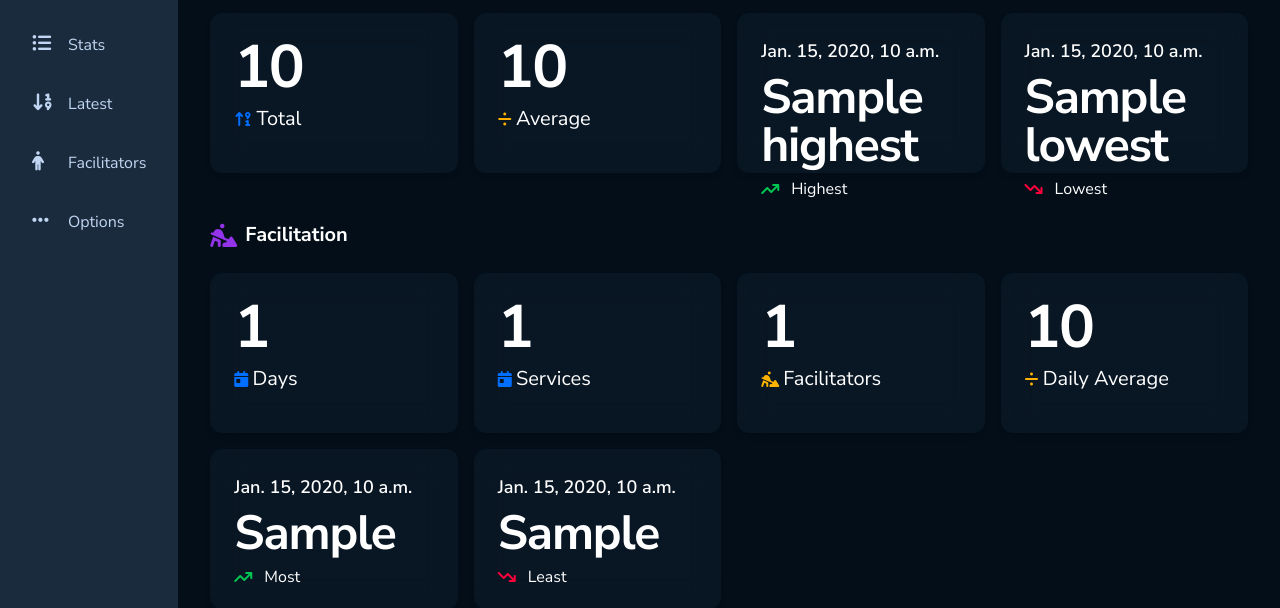
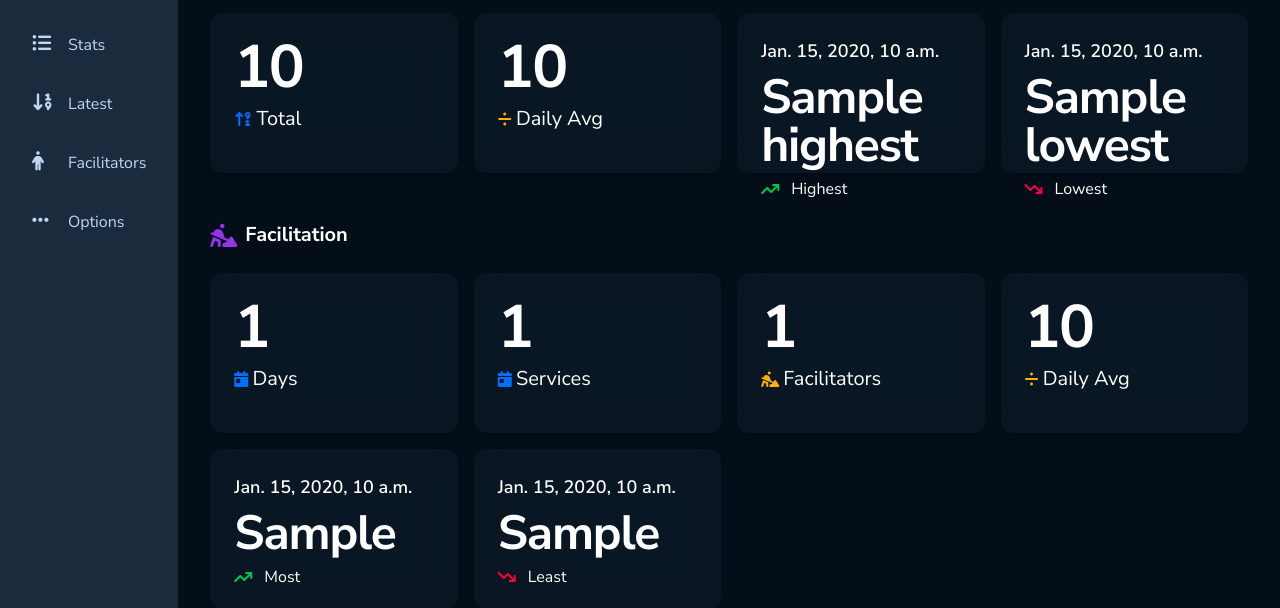
Before and after one commit to eliHeist/morphstats, a Django app: template dashboard/templates/dashboard/stats_dashboard.html in a window 1280 px wide. Shown: the part 199-807 px from the top of the page. Run offline with Django 4.2, Linux system fonts and the light colour scheme; the template is opened without the code that fills it: most values are stand-ins (such as "Sample title", 1, 10 or a date in 2020); some libraries are stand-ins or nearby versions.

Commit message:
make it daily avg

```diff
--- a/dashboard/templates/dashboard/stats_dashboard.html
+++ b/dashboard/templates/dashboard/stats_dashboard.html
@@ -46,10 +46,10 @@
                     <div
                         class="flex flex-col gap-2 h-40 text-white rounded-xl shadow-md p-6 bg-light bg-opacity-30 backdrop-filter backdrop-blur-lg">
                         <!-- <div class="font-semibold text-lg">Average</div> -->
-                        <div class="font-bold text-6xl tracking-tight large_number">{{ stat.average }}</div>
+                        <div class="font-bold text-6xl tracking-tight large_number">{{ stat.daily_average }}</div>
                         <div class="font-normal">
                             <i class="fa-solid fa-divide text-warning"></i>
-                            <span class="text-xl">Average</span>
+                            <span class="text-xl">Daily Avg</span>
                         </div>
                     </div>
                     <div
@@ -113,7 +113,7 @@
                         <div class="font-bold text-6xl tracking-tight large_number">{{ stats.facilitators_data.average_facilitation }}</div>
                         <div class="font-normal">
                             <i class="fa-solid fa-divide text-warning"></i>
-                            <span class="text-xl">Daily Average</span>
+                            <span class="text-xl">Daily Avg</span>
                         </div>
                     </div>
                     <div
--- a/dashboard/views.py
+++ b/dashboard/views.py
@@ -42,7 +42,7 @@ class StatisticsDashboardView(View):
                     "highest_stat": value["highest_stat"],
                     "lowest": value["lowest"],
                     "lowest_stat": value["lowest_stat"],
-                    "average": value["average"],
+                    "daily_average": value["daily_average"],
                     "total": value["total"]
                 })
 
```
